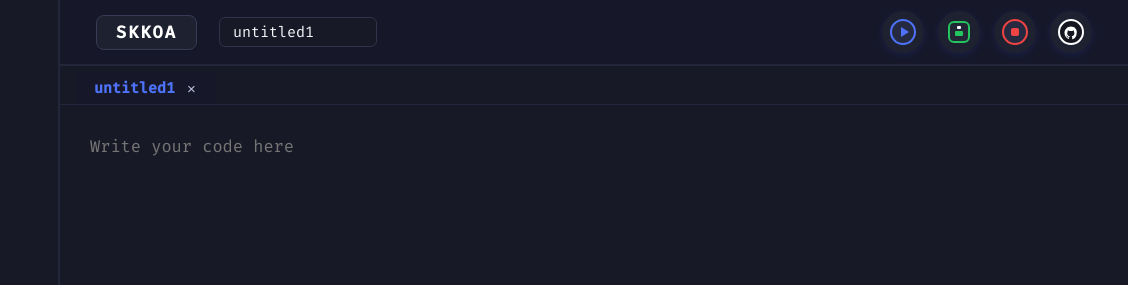
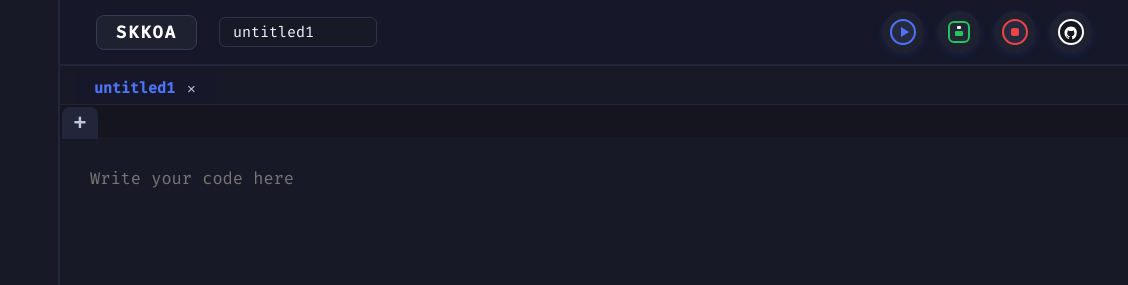
Before and after one commit to meozigoon/SKKOA-web-compiler, a plain HTML site: page index.html in a window 1280 px wide. Shown: the top 285 px of the page, 152-1280 px from the left. Drawn offline with Linux system fonts and the light colour scheme.

Commit message:
v2.3
새 탭 추가 버튼 및 스타일 추가

```diff
--- a/index.html
+++ b/index.html
@@ -157,6 +157,9 @@
                 </header>
                 <!-- 탭 영역 추가 -->
                 <div class="tab-bar" id="tabBar"></div>
+                <button class="tab-add-btn" id="tabAddBtn" title="New Tab">
+                    +
+                </button>
                 <main class="editor-main">
                     <textarea
                         class="code-input"
--- a/script.js
+++ b/script.js
@@ -137,6 +137,18 @@ newFileMenu.addEventListener('click', function() {
     createTab(name, '');
 });
 
+// + 버튼으로 새 탭 추가
+const tabAddBtn = document.getElementById('tabAddBtn');
+tabAddBtn.addEventListener('click', function() {
+    let untitledNum = 1;
+    let name;
+    do {
+        name = 'untitled' + untitledNum;
+        untitledNum++;
+    } while (tabs.some(t => t.filename === name));
+    createTab(name, '');
+});
+
 // 최초 탭 생성
 window.addEventListener('DOMContentLoaded', () => {
     if (tabs.length === 0) createTab('untitled1', '');
--- a/style.css
+++ b/style.css
@@ -208,7 +208,7 @@ body {
     align-items: flex-end;
     background: #181926;
     border-bottom: 1.5px solid #23263a;
-    padding: 0 16px;
+    padding: 0 8px 0 16px;
     height: 38px;
     min-height: 38px;
     gap: 2px;
@@ -255,6 +255,31 @@ body {
     color: #ef4444;
 }
 
+.tab-add-btn {
+    background: #23263a;
+    color: #bfc6e0;
+    border: none;
+    border-radius: 8px 8px 0 0;
+    width: 36px;
+    height: 32px;
+    font-size: 22px;
+    font-weight: bold;
+    margin-left: 2px;
+    cursor: pointer;
+    transition: background 0.15s, color 0.15s;
+    position: relative;
+    top: 2px;
+    outline: none;
+    display: inline-flex;
+    align-items: center;
+    justify-content: center;
+}
+
+.tab-add-btn:hover {
+    background: #161829;
+    color: #4e73fa;
+}
+
 .toyotech-logo {
     width: 44px;
     height: 44px;
```
